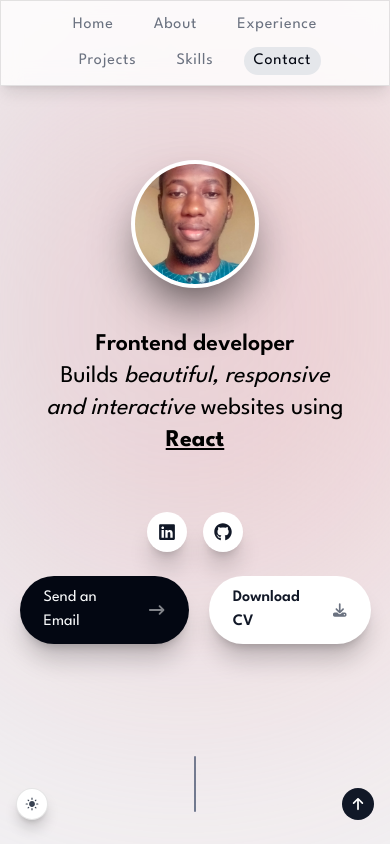
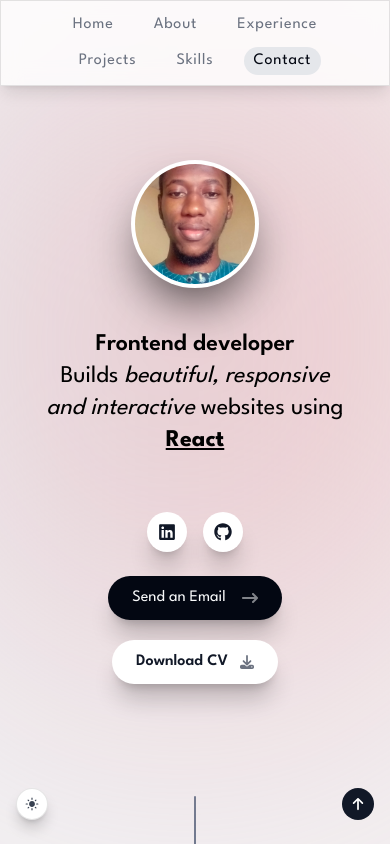
Before and after one commit to Mahmud1087/portfolio_new, a React (Vite) app: page / in a window 390 px wide. Shown: the top 844 px of the page. Built offline with nearby package versions, Linux system fonts and the light colour scheme; a web font is replaced by a local one.

Commit message:
edit hero buttonn

```diff
--- a/src/components/Hero.tsx
+++ b/src/components/Hero.tsx
@@ -77,7 +77,7 @@
             </u>
           </h1>
           <aside className='w-full flex flex-col-reverse gap-6 items-center'>
-            <div className='flex justify-center gap-5 w-full'>
+            <div className='flex flex-col items-center gap-5 w-full md:flex-row md:justify-center'>
               <a
                 className='group bg-gray-950 rounded-full w-fit flex justify-center items-center gap-4 py-[10px] px-6 text-gray-50 hover:scale-110 transition shadow-xl shadow-black/20 active:scale-105'
                 href='#contact'
```
